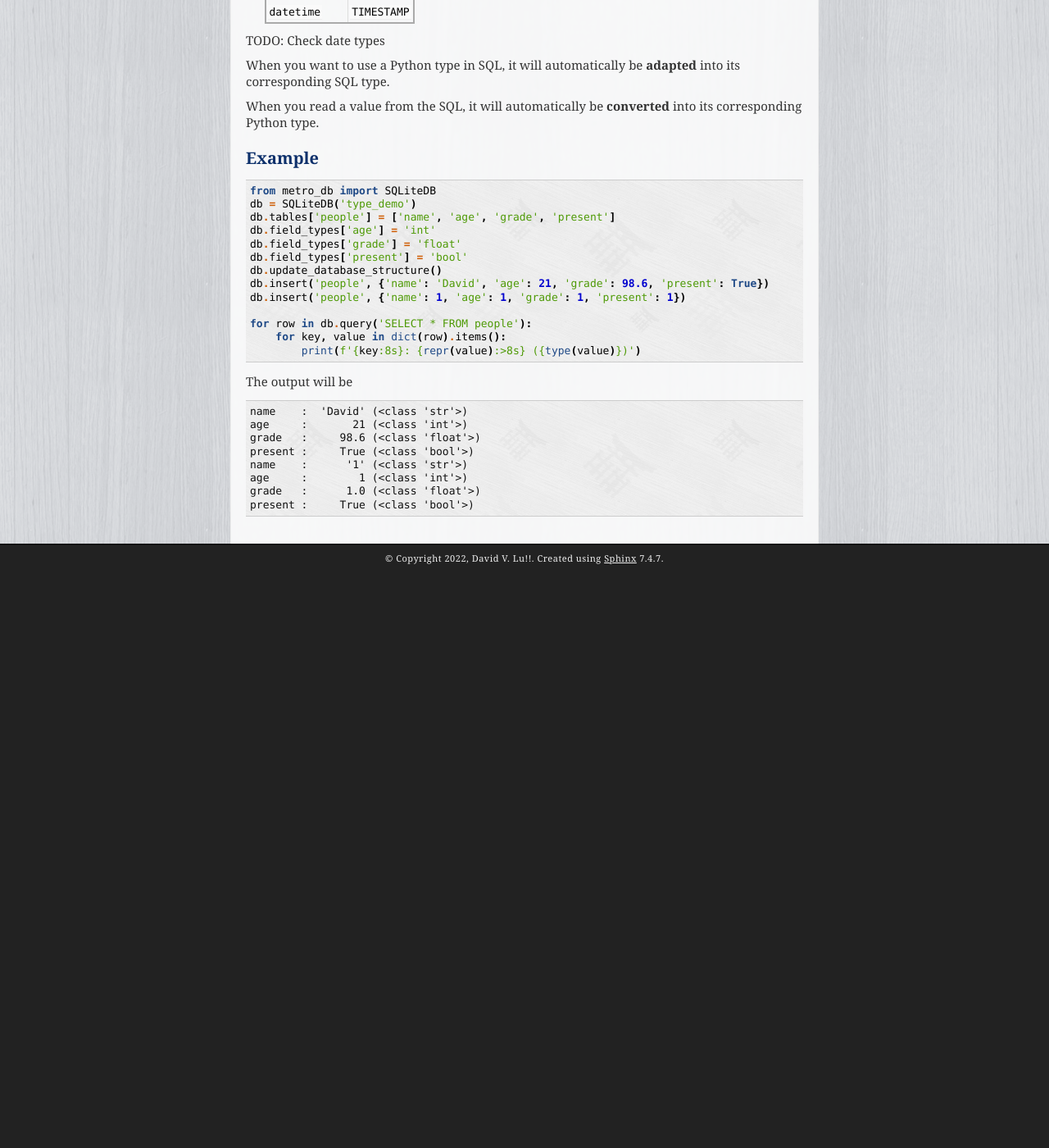
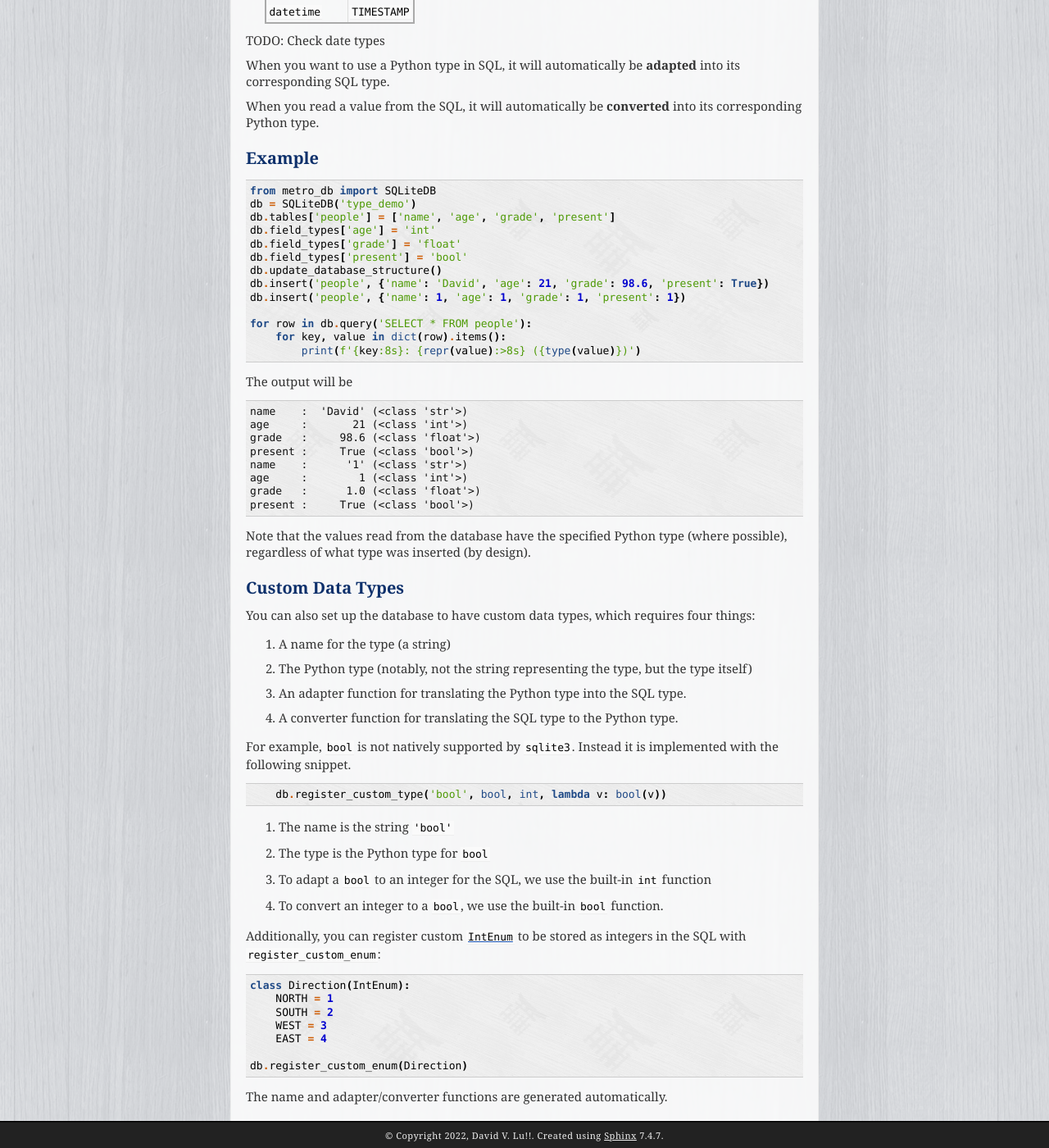
Before and after one commit to DLu/metro_db, a Sphinx documentation site: the page built from docs/source/db_structure.md, in a window 1280 px wide and 1400 px high, scrolled down 1232 px. Shown: the whole window at 82% size. Built offline with Sphinx 7.4.7, drawn with Linux system fonts in a browser that asks for light colours; before the commit the page ends 1928 px from its top, so only the background shows below that.

Commit message:
More db structure

````diff
--- a/docs/source/db_structure.md
+++ b/docs/source/db_structure.md
@@ -64,3 +64,37 @@ age     :        1 (<class 'int'>)
 grade   :      1.0 (<class 'float'>)
 present :     True (<class 'bool'>)
 ```
+
+Note that the values read from the database have the specified Python type (where possible), regardless of what type was inserted (by design).
+
+
+### Custom Data Types
+You can also set up the database to have custom data types, which requires four things:
+ 1. A name for the type (a string)
+ 1. The Python type (notably, not the string representing the type, but the type itself)
+ 1. An adapter function for translating the Python type into the SQL type.
+ 1. A converter function for translating the SQL type to the Python type.
+
+For example, `bool` is not natively supported by `sqlite3`. Instead it is implemented with the following snippet.
+
+```python
+    db.register_custom_type('bool', bool, int, lambda v: bool(v))
+```
+ 1. The name is the string `'bool'`
+ 1. The type is the Python type for `bool`
+ 1. To adapt a `bool` to an integer for the SQL, we use the built-in `int` function
+ 1. To convert an integer to a `bool`, we use the built-in `bool` function.
+
+Additionally, you can register custom [`IntEnum`](https://docs.python.org/3/library/enum.html#enum.IntEnum) to be stored as integers in the SQL with `register_custom_enum`:
+
+```python
+class Direction(IntEnum):
+    NORTH = 1
+    SOUTH = 2
+    WEST = 3
+    EAST = 4
+
+db.register_custom_enum(Direction)
+```
+
+The name and adapter/converter functions are generated automatically.
````
Also changed, not shown: 1 other file.
